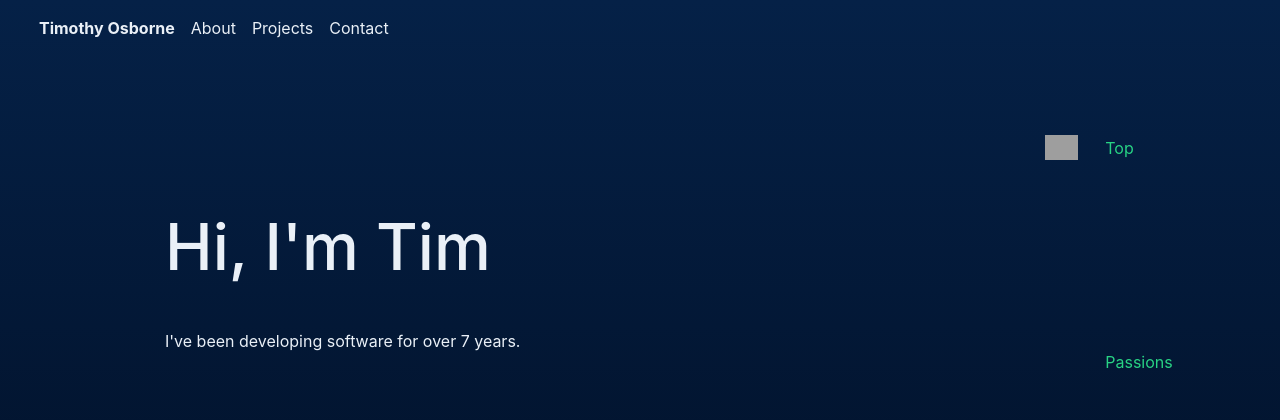
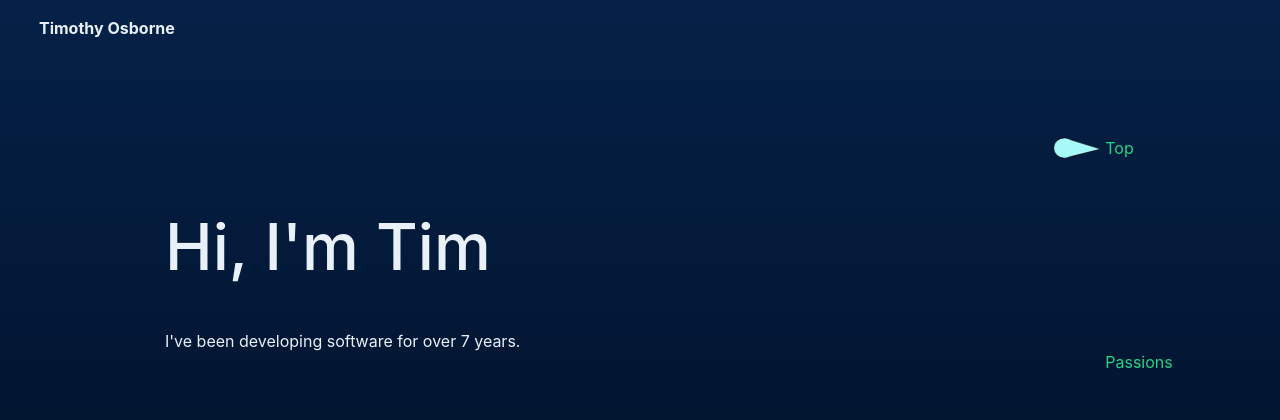
Before and after one commit to tosborne1215/Portfolio, a Flask app: page /about in a window 1280 px wide. Shown: the top 420 px of the page. Run offline with Flask 2, Linux system fonts and the light colour scheme; some libraries are stand-ins or nearby versions; grey boxes are pictures that could not be loaded.

Commit message:
Fixed references to the images

```diff
--- a/webapp/app/templates/base.html
+++ b/webapp/app/templates/base.html
@@ -66,6 +66,7 @@
 		{% endblock %}
 
 		<script>
+			// the dial object controls the right menu bar which is used to navigate internally
 			var dialObj = {
 				dial: null,
 				dest: null,
@@ -75,8 +76,9 @@
 					this.dest = dest
 					this.dial.style.top = $(dialObj.dest).position().top + ($(dialObj.dest).outerHeight() / 2) - ($(dialObj.dial).innerHeight() / 2) + 'px';
 				},
+				// make 20 steps to the center of the destination element.
+				// take the midpoint of the dest and the midpoint of the dial to line them up
 				animate: function(timestamp) {
-					//how many pixels do I need to move?
 					var dialTop = $(dialObj.dial).position().top;
 					var destTop = $(dialObj.dest).position().top + ($(dialObj.dest).outerHeight() / 2) - ($(dialObj.dial).innerHeight() / 2);
 					var difference = (dialTop - destTop) / 20;
@@ -99,7 +101,8 @@
 
 					dialObj.currentAnimation = window.requestAnimationFrame(dialObj.animate);
 				}
-			}
+			};
+
 			var hammertime = new Hammer(document);
 			hammertime.get('swipe').set({ direction: Hammer.DIRECTION_VERTICAL });
 
@@ -112,6 +115,7 @@
 
 
 			$(function() {
+				//the dial object needs the dial image ele and the active link
 				dialObj.init($('.dial')[0], $('#page-driver ul li a.active')[0]);
 
 				$('#page-driver ul li a').on("click", function(event) {
@@ -150,7 +154,6 @@
 			<div class="row sticky-top">
 				<div class="col">
 					<nav class="navbar navbar-expand-lg navbar-light">
-
 						<button class="navbar-toggler" type="button" data-toggle="collapse" data-target="#navbarSupportedContent" aria-controls="navbarSupportedContent" aria-expanded="false" aria-label="Toggle navigation">
 							<span class="navbar-toggler-icon"></span>
 						</button>
@@ -158,18 +161,17 @@
 						<div class="collapse navbar-collapse" id="navbarSupportedContent">
 							<ul class="navbar-nav mr-auto">
 								<li class="nav-item active">
-									<a class="nav-link ice-font-button" href="{{ url_for("index") }}"><span class="brand">Timothy Osborne</span></a>
+									<a class="nav-link" href="{{ url_for("index") }}"><span class="brand">Timothy Osborne</span></a>
 								</li>
-								<li class="nav-item">
+								<li class="nav-item d-lg-none">
 									<a class="nav-link" href="{{ url_for("aboutme") }}">About</a>
 								</li>
-								<li class="nav-item">
+								<li class="nav-item d-lg-none">
 									<a class="nav-link" href="{{ url_for("projects") }}">Projects</a>
 								</li>
-								<li class="nav-item">
-									<a class="nav-link" href="#contactme">Contact</a>
+								<li class="nav-item d-lg-none">
+									<a class="nav-link" href="{{ url_for("contact") }}">Contact</a>
 								</li>
-
 							</ul>
 						</div>
 					</nav>
@@ -186,7 +188,7 @@
 
 				<!-- basically a menu, but pretty -->
 				<div id="page-driver" class="col">
-					<img class="dial" src="{{ url_for('static', filename='images/dial2.svg') }}" alt="dial">
+					<img class="dial" src="{{ url_for('static', filename='images/dial.svg') }}" alt="dial">
 					{% block page_driver %}
 					{% endblock %}
 				</div>
--- a/webapp/app/templates/index.html
+++ b/webapp/app/templates/index.html
@@ -26,11 +26,11 @@
 		<div class="left">
 				<a style="display:none;" name="top"></a>
 				<h1>Tim Osborne</h1>
-				<img class="comet" src="{{ url_for('static', filename='images/comet2.svg') }}" alt="Comet">
+				<img class="comet" src="{{ url_for('static', filename='images/comet.svg') }}" alt="Comet">
 				<h2 class="title">Software Engineer</h2>
 		</div>
 		<div class="right">
-				<img class="solar-system" src="{{ url_for('static', filename='images/galaxy2.svg') }}" alt="solar_system">
+				<img class="solar-system" src="{{ url_for('static', filename='images/galaxy.svg') }}" alt="solar_system">
 		</div>
 </div>
 
```
